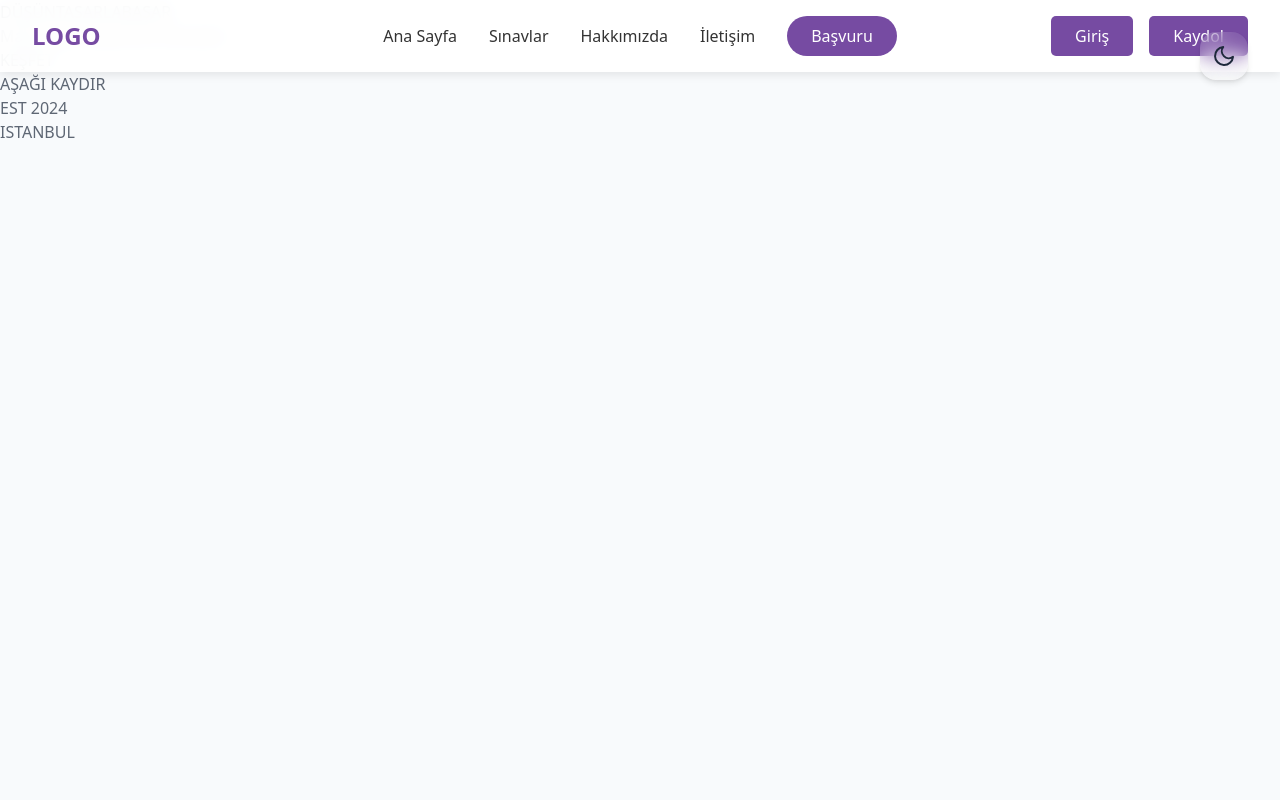
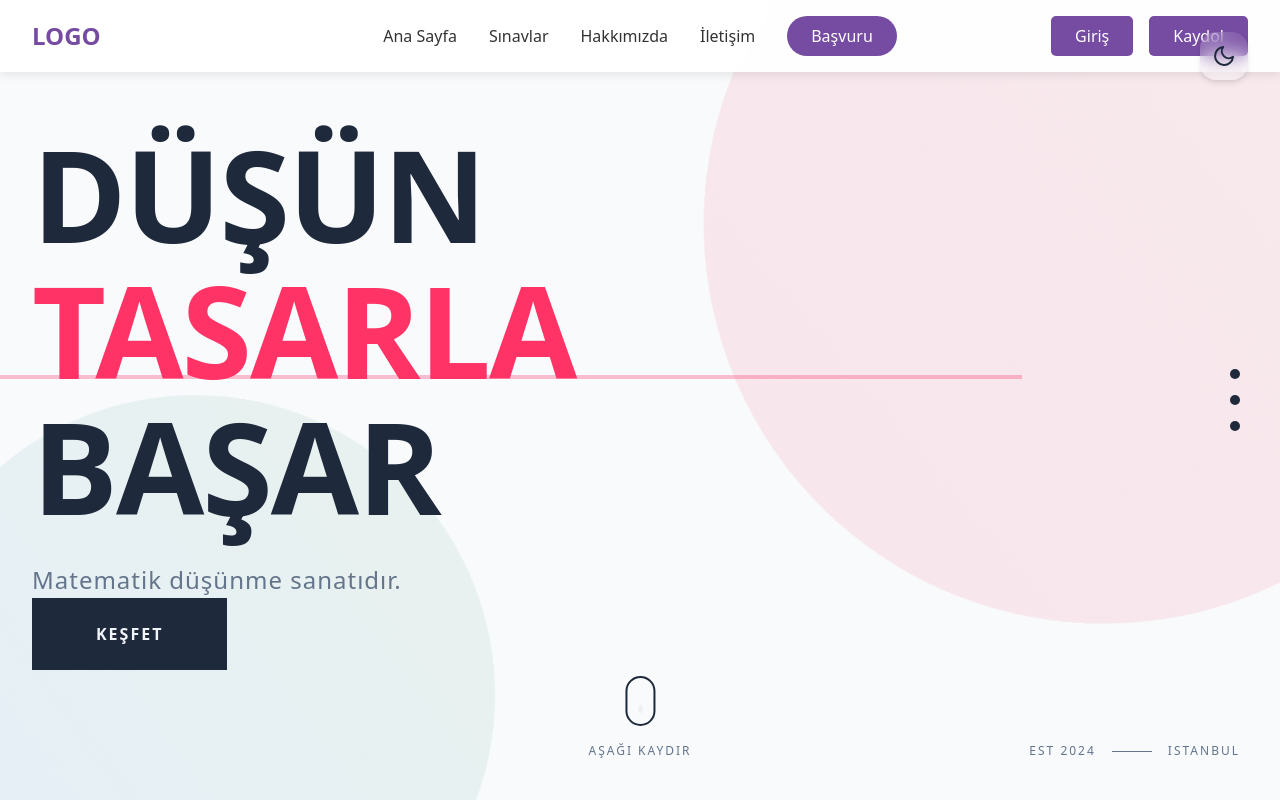
Before and after one commit to alifuatakbas/e-math-frontend, a Next.js app: page / in a window 1280 px wide. Shown: the top 800 px of the page. Built offline with nearby package versions, Linux system fonts and the light colour scheme.

Commit message:
AnaSayfa düzeni

```diff
--- a/app/components/Hero.tsx
+++ b/app/components/Hero.tsx
@@ -1,7 +1,7 @@
 "use client"
 import React, { useState, useEffect } from 'react'
 import styles from '../styles/Hero.module.css'
-import { FiSun, FiMoon } from 'react-icons/fi' // react-icons ekleyin: npm install react-icons
+import { FiSun, FiMoon } from 'react-icons/fi'
 
 const Hero = () => {
   const [darkMode, setDarkMode] = useState(false);
@@ -9,7 +9,7 @@ const Hero = () => {
   useEffect(() => {
     // Başlangıçta light mode'u zorla
     document.documentElement.classList.remove('dark-theme');
-    document.body.style.backgroundColor = '#F8FAFC'; // Daha yumuşak bir beyaz
+    document.body.style.backgroundColor = '#F8FAFC';
   }, []);
 
   const toggleTheme = () => {
@@ -20,7 +20,7 @@ const Hero = () => {
 
   return (
     <section
-      className={styles.hero}
+      className={`${styles.hero} ${darkMode ? styles.darkMode : ''}`}
       style={{
         backgroundColor: darkMode ? '#0F172A' : '#F8FAFC',
         color: darkMode ? '#F1F5F9' : '#1E293B'
--- a/app/styles/Hero.module.css
+++ b/app/styles/Hero.module.css
@@ -1,21 +1,149 @@
-/* Renk değişkenlerini ekleyin (en üste) */
-
-
-/* Hero temel stilini güncelle */
+/* Hero.module.css */
 .hero {
   min-height: 100vh;
-  background-color: var(--light-bg);
   position: relative;
   overflow: hidden;
-  color: var(--light-text);
+  transition: all 0.3s ease;
 }
 
-.darkMode {
-  background-color: var(--dark-bg);
-  color: var(--dark-text);
+.heroBackground {
+  position: absolute;
+  width: 100%;
+  height: 100%;
+  overflow: hidden;
 }
 
-/* Theme toggle butonunu güncelle */
+.circle1, .circle2 {
+  position: absolute;
+  border-radius: 50%;
+}
+
+.circle1 {
+  width: 800px;
+  height: 800px;
+  background: linear-gradient(45deg, #FF3366 0%, #FF6B6B 100%);
+  top: -200px;
+  right: -200px;
+  opacity: 0.1;
+  animation: float 20s infinite alternate;
+}
+
+.circle2 {
+  width: 600px;
+  height: 600px;
+  background: linear-gradient(45deg, #4A90E2 0%, #67B26F 100%);
+  bottom: -150px;
+  left: -150px;
+  opacity: 0.1;
+  animation: float 15s infinite alternate-reverse;
+}
+
+.container {
+  max-width: 1400px;
+  height: 100vh;
+  margin: 0 auto;
+  padding: 0 2rem;
+  position: relative;
+  display: flex;
+  align-items: center;
+}
+
+.content {
+  width: 100%;
+  display: flex;
+  flex-direction: column;
+  justify-content: center;
+  gap: 2rem;
+}
+
+.mainContent {
+  max-width: 900px;
+}
+
+.headingWrapper {
+  margin-bottom: 2rem;
+}
+
+.title {
+  font-size: 8rem;
+  font-weight: 900;
+  line-height: 1;
+  letter-spacing: -2px;
+  display: flex;
+  flex-direction: column;
+  gap: 0.5rem;
+  color: #1E293B;
+  transition: color 0.3s ease;
+}
+
+.darkMode .title {
+  color: #F1F5F9;
+}
+
+.titleAccent {
+  color: #FF3366;
+  position: relative;
+  display: inline-block;
+}
+
+.titleAccent::after {
+  content: '';
+  position: absolute;
+  width: 120%;
+  height: 4px;
+  background: #FF3366;
+  bottom: 15px;
+  left: -10%;
+  opacity: 0.3;
+}
+
+.subtitle {
+  font-size: 1.5rem;
+  color: #64748B;
+  font-weight: 400;
+  letter-spacing: 1px;
+  transition: color 0.3s ease;
+}
+
+.darkMode .subtitle {
+  color: #94A3B8;
+}
+
+.mainCta {
+  padding: 1.5rem 4rem;
+  background: #1E293B;
+  color: #F1F5F9;
+  border: none;
+  font-size: 1rem;
+  font-weight: 600;
+  letter-spacing: 2px;
+  cursor: pointer;
+  transition: all 0.3s ease;
+  position: relative;
+  overflow: hidden;
+}
+
+.darkMode .mainCta {
+  background: #F1F5F9;
+  color: #1E293B;
+}
+
+.mainCta::before {
+  content: '';
+  position: absolute;
+  top: 0;
+  left: -100%;
+  width: 100%;
+  height: 100%;
+  background: linear-gradient(120deg, transparent, rgba(255, 255, 255, 0.3), transparent);
+  transition: 0.5s;
+}
+
+.mainCta:hover::before {
+  left: 100%;
+}
+
+/* Theme Toggle Button */
 .themeToggle {
   position: fixed;
   top: 2rem;
@@ -31,14 +159,13 @@
   display: flex;
   align-items: center;
   justify-content: center;
-  font-size: 1.2rem;
   z-index: 1000;
   transition: all 0.3s ease;
   box-shadow: 0 4px 6px -1px rgba(0, 0, 0, 0.1),
               0 2px 4px -1px rgba(0, 0, 0, 0.06);
 }
 
-.darkMode .themeToggle {
+.darkThemeToggle {
   background: rgba(0, 0, 0, 0.2);
   box-shadow: 0 4px 6px -1px rgba(0, 0, 0, 0.2),
               0 2px 4px -1px rgba(0, 0, 0, 0.1);
@@ -49,72 +176,187 @@
   background: rgba(255, 255, 255, 0.2);
 }
 
-.darkMode .themeToggle:hover {
+.darkThemeToggle:hover {
   background: rgba(0, 0, 0, 0.3);
 }
 
 .themeIcon {
   width: 1.5rem;
   height: 1.5rem;
-  color: var(--light-text);
+  color: #1E293B;
+  transition: color 0.3s ease;
+}
+
+.darkThemeToggle .themeIcon {
+  color: #F1F5F9;
+}
+
+/* Scroll Indicator */
+.scrollIndicator {
+  position: absolute;
+  bottom: 40px;
+  left: 50%;
+  transform: translateX(-50%);
+  display: flex;
+  flex-direction: column;
+  align-items: center;
+  gap: 1rem;
+}
+
+.mouse {
+  width: 30px;
+  height: 50px;
+  border: 2px solid #1E293B;
+  border-radius: 15px;
+  position: relative;
+  transition: border-color 0.3s ease;
+}
+
+.darkMode .mouse {
+  border-color: #F1F5F9;
+}
+
+.wheel {
+  width: 4px;
+  height: 8px;
+  background: #1E293B;
+  position: absolute;
+  top: 8px;
+  left: 50%;
+  transform: translateX(-50%);
+  border-radius: 2px;
+  animation: scroll 1.5s infinite;
+  transition: background-color 0.3s ease;
+}
+
+.darkMode .wheel {
+  background: #F1F5F9;
+}
+
+.scrollText {
+  font-size: 0.75rem;
+  letter-spacing: 2px;
+  color: #64748B;
+  transition: color 0.3s ease;
+}
+
+.darkMode .scrollText {
+  color: #94A3B8;
+}
+
+/* Side Navigation */
+.sideNav {
+  position: fixed;
+  right: 40px;
+  top: 50%;
+  transform: translateY(-50%);
+  display: flex;
+  flex-direction: column;
+  gap: 1rem;
+}
+
+.navDot {
+  width: 10px;
+  height: 10px;
+  background: #1E293B;
+  border-radius: 50%;
+  cursor: pointer;
   transition: all 0.3s ease;
 }
 
-.darkMode .themeIcon {
-  color: var(--dark-text);
+.darkMode .navDot {
+  background: #F1F5F9;
 }
 
-/* Title ve diğer metin renklerini güncelle */
-.title {
-  color: var(--light-text);
+.navDot:hover {
+  transform: scale(1.5);
 }
 
-.darkMode .title {
-  color: var(--dark-text);
+/* Corner Info */
+.cornerInfo {
+  position: absolute;
+  bottom: 40px;
+  right: 40px;
+  display: flex;
+  align-items: center;
+  gap: 1rem;
 }
 
-.subtitle {
-  color: var(--light-text);
-  opacity: 0.8;
+.cornerText {
+  font-size: 0.75rem;
+  letter-spacing: 2px;
+  color: #64748B;
+  transition: color 0.3s ease;
 }
 
-.darkMode .subtitle {
-  color: var(--dark-secondary);
-}
-
-/* Diğer elementlerin renklerini güncelle */
-.mouse {
-  border-color: var(--light-text);
-}
-
-.darkMode .mouse {
-  border-color: var(--dark-text);
-}
-
-.wheel {
-  background: var(--light-text);
-}
-
-.darkMode .wheel {
-  background: var(--dark-text);
-}
-
-.scrollText,
-.cornerText {
-  color: var(--light-text);
-  opacity: 0.7;
-}
-
-.darkMode .scrollText,
 .darkMode .cornerText {
-  color: var(--dark-secondary);
+  color: #94A3B8;
 }
 
 .cornerLine {
-  background: var(--light-text);
-  opacity: 0.7;
+  width: 40px;
+  height: 1px;
+  background: #64748B;
+  transition: background-color 0.3s ease;
 }
 
 .darkMode .cornerLine {
-  background: var(--dark-secondary);
+  background: #94A3B8;
 }
+
+/* Animations */
+@keyframes float {
+  0% {
+    transform: translate(0, 0) rotate(0deg);
+  }
+  100% {
+    transform: translate(50px, 50px) rotate(10deg);
+  }
+}
+
+@keyframes scroll {
+  0% {
+    opacity: 1;
+    transform: translateX(-50%) translateY(0);
+  }
+  100% {
+    opacity: 0;
+    transform: translateX(-50%) translateY(20px);
+  }
+}
+
+/* Responsive Design */
+@media (max-width: 1200px) {
+  .title {
+    font-size: 6rem;
+  }
+}
+
+@media (max-width: 768px) {
+  .title {
+    font-size: 4rem;
+  }
+
+  .subtitle {
+    font-size: 1.2rem;
+  }
+
+  .sideNav {
+    display: none;
+  }
+
+  .cornerInfo {
+    display: none;
+  }
+}
+
+@media (max-width: 480px) {
+  .title {
+    font-size: 3rem;
+  }
+
+  .mainCta {
+    width: 100%;
+    padding: 1.2rem;
+  }
+}
```
